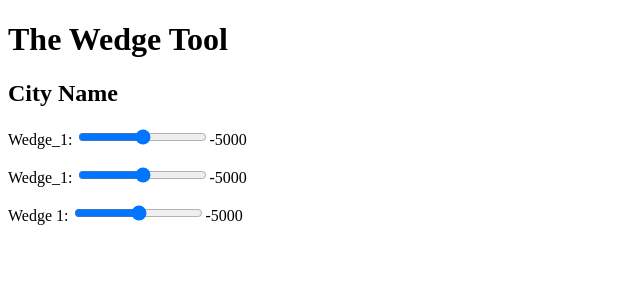
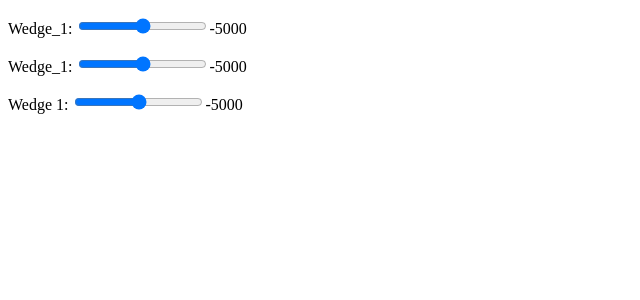
Before and after one commit to leonx075/myproject1, a Django app: template templates/wedge_tool/wedge_tool_base.html in a window 1280 px wide. Shown: the top 300 px of the page, without its empty margins (0-640 px from the left). Run offline with Django 3.2, Linux system fonts and the light colour scheme; the template is opened without the code that fills it, so the values that code supplies are empty; parts of the project's set-up code (start-up, migrations or seed data) failed here and were passed over; some libraries are stand-ins or nearby versions.

Commit message:
split panel

```diff
--- a/static/js/wedge_chart.js
+++ b/static/js/wedge_chart.js
@@ -10,7 +10,7 @@
   $http.get("/persons/persons/3/").then(function (response) {
     $scope.todos = response.data;
 
-
+t
 //  $scope.todos = $http.get("/persons/persons/3/", {cache: false});
 //  $scope.bados = $http.get("/persons/persons/4/", {cache: false});
 
--- a/templates/wedge_tool/wedge_tool_base.html
+++ b/templates/wedge_tool/wedge_tool_base.html
@@ -12,18 +12,18 @@
 
 
   <body>
-      <h1>The Wedge Tool</h1>
-      <h2>City Name</h2>
-
-
 
       <div ng-app="test" ng-controller="MainCtrl">
+
         <p>// todos.first_name //</p>
-        <div google-chart chart="chart"
+
+        <div id="chartx" google-chart chart="chart"
          style="border:0px inset black;padding:0;width:400px">
         </div>
 
         <p>// todos.city //</p>
+
+        <div id="dashboard">
         <p>
           Wedge_1: <input type=range min=-10000 max=0000 value=//aa// ng-model="aa" ng-change="chart.data[14][3]=1*aa">//aa//
         </p>
@@ -33,7 +33,7 @@
         <p>
           Wedge 1: <input type=range min=-10000 max=0000 value=//cc// ng-model="cc" ng-change="chart.data[16][3]=1*cc">//cc//
         </p>
-
+        <div>
       </div>
 
   </body>
```
